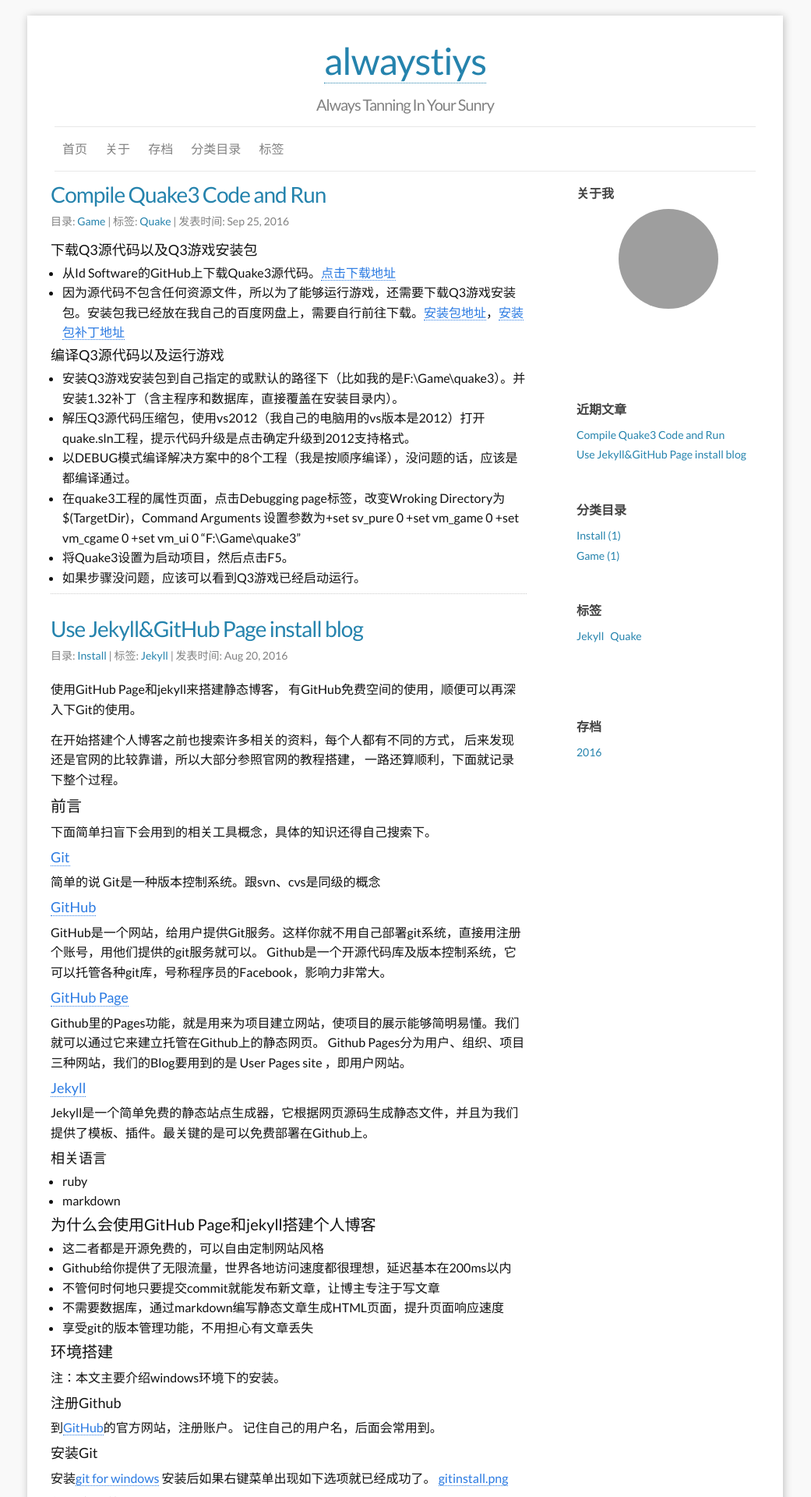
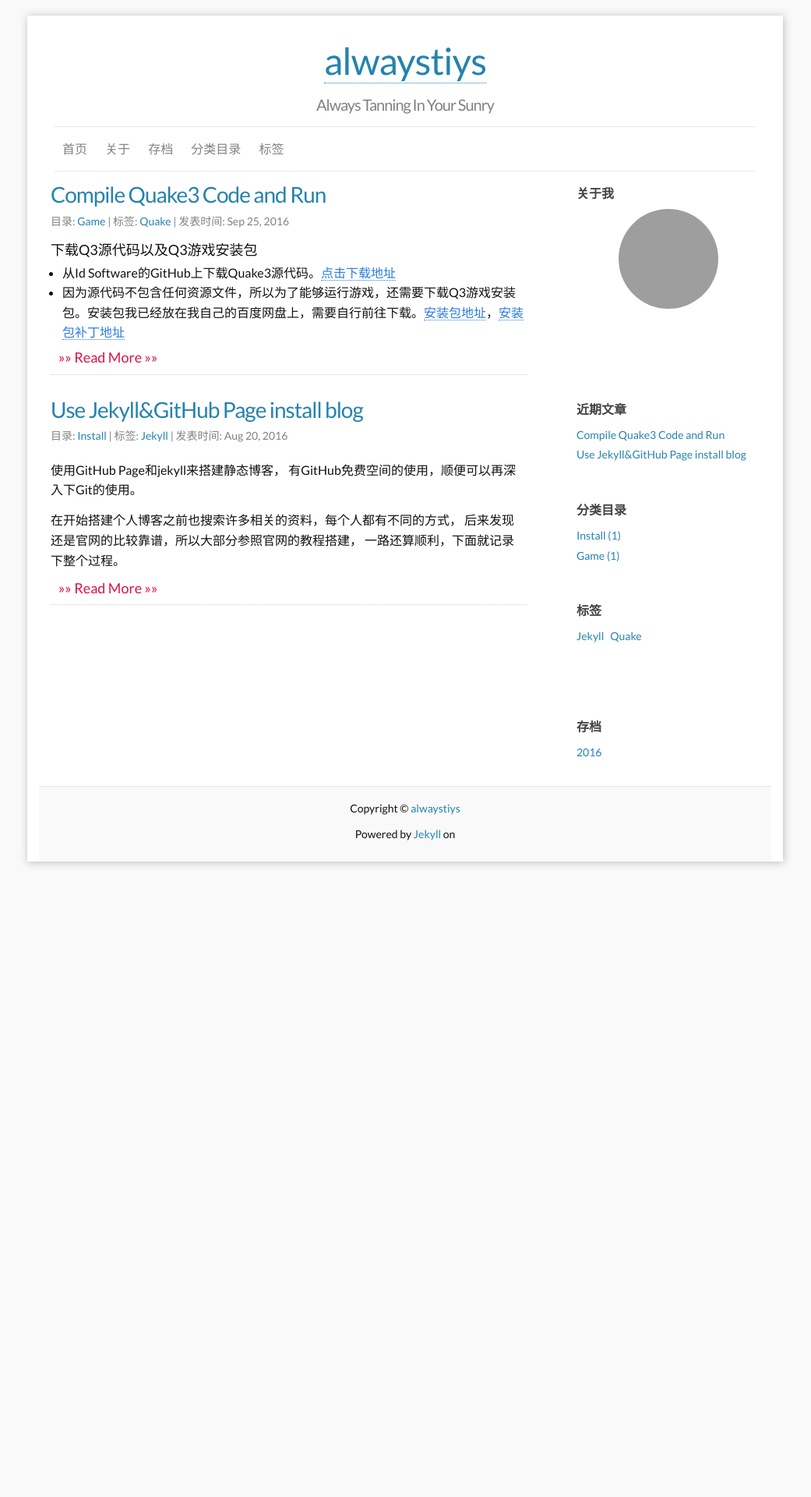
Before and after one commit to alwaystiys/alwaystiys.github.io, a Jekyll site: the page built from index.html, in a window 1280 px wide. Shown: the top 1920 px of the page at 78% size, without its empty margins (120-1161 px from the left). Built offline with Jekyll 4.4.1, drawn with Linux system fonts in a browser that asks for light colours; the list of posts is cut into pages by our own code; after the commit the page ends 1135 px from its top, so only the background shows below that; some of the changed text lies outside the part shown; grey boxes are pictures that could not be loaded.

Commit message:
readmore

```diff
--- a/_config.yml
+++ b/_config.yml
@@ -20,7 +20,6 @@ aboutme_photo: https://s22.postimg.cc/kb7mc1gsx/alwaystiys.jpg # your photo.
 # google_analytics_key: UA-57979084-1 # put YOUR key here to enable tracking! (blank to disable)
 # comment
 livere_uid: MTAyMC8zNzM0Mi8xMzg3Ng==
-
 ### Site setting:
 ShowBlogroll: "False"
 ShowVersion: "False"
--- a/_posts/2016-08-20-Use Jekyll&GitHub Page install blog.md
+++ b/_posts/2016-08-20-Use Jekyll&GitHub Page install blog.md
@@ -14,7 +14,7 @@ tags:
 在开始搭建个人博客之前也搜索许多相关的资料，每个人都有不同的方式，
 后来发现还是官网的比较靠谱，所以大部分参照官网的教程搭建，
 一路还算顺利，下面就记录下整个过程。
-
+<!-- more -->
 #### 前言
 下面简单扫盲下会用到的相关工具概念，具体的知识还得自己搜索下。
 
--- a/_posts/2016-09-25-Compile Quake3 Code and Run.md
+++ b/_posts/2016-09-25-Compile Quake3 Code and Run.md
@@ -11,7 +11,7 @@ tags:
 ##### 下载Q3源代码以及Q3游戏安装包
 - 从Id Software的GitHub上下载Quake3源代码。[点击下载地址](https://github.com/id-Software/Quake-III-Arena)
 - 因为源代码不包含任何资源文件，所以为了能够运行游戏，还需要下载Q3游戏安装包。安装包我已经放在我自己的百度网盘上，需要自行前往下载。[安装包地址](http://pan.baidu.com/s/1gfdUrBl)，[安装包补丁地址](http://pan.baidu.com/s/1nvItCwD)
-
+<!-- more -->
 ##### 编译Q3源代码以及运行游戏
 - 安装Q3游戏安装包到自己指定的或默认的路径下（比如我的是F:\Game\quake3）。并安装1.32补丁（含主程序和数据库，直接覆盖在安装目录内）。
 - 解压Q3源代码压缩包，使用vs2012（我自己的电脑用的vs版本是2012）打开quake.sln工程，提示代码升级是点击确定升级到2012支持格式。
--- a/_sass/_layout.scss
+++ b/_sass/_layout.scss
@@ -165,7 +165,13 @@
   font-size: 28px;//42px;
 }
 
-
+.post-link2 {
+  display: block;
+  font-size: 18px;//42px;
+  padding-left: 10px;
+  color: #DD1144;
+  strong { font-weight: bold; }
+}
 
 /**
  * Posts
--- a/index.html
+++ b/index.html
@@ -29,11 +29,21 @@ layout: default
       </p>
     </header>
 
-    <article class="post-content" itemprop="articleBody">
-      {{ post.content }}
-    </article> <hr />
+    <div class="post-content">
+      {{ post.excerpt }}
+    </div>
+    <p>
+      <a class="post-link2" href="{{ post.url | prepend: site.baseurl }}">
+        &raquo;&raquo; Read More &raquo;&raquo;
+      </a>
+    </p>
+    <hr />
 
     {% endfor %}
 
   </div>
 </div>
+<!--
+    <article class="post-content" itemprop="articleBody">
+      {{ post.content }}
+    </article> <hr /> -->
```
